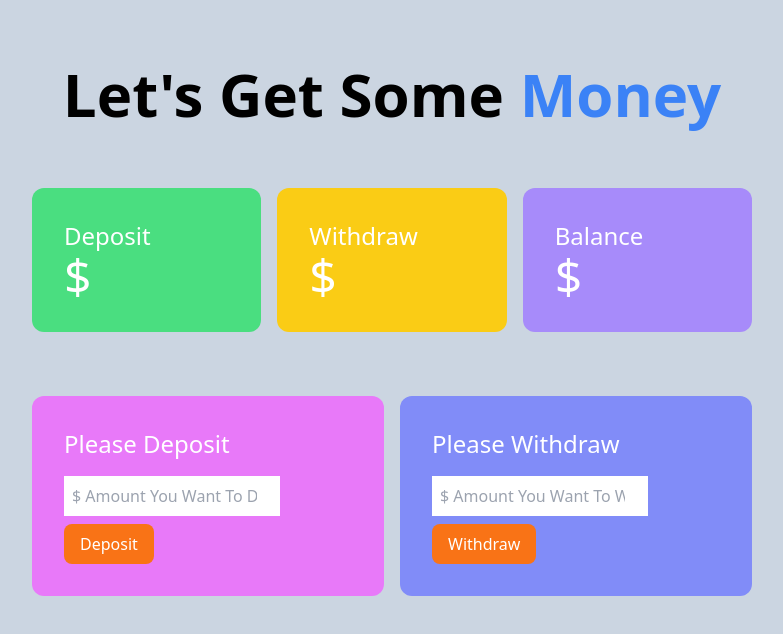
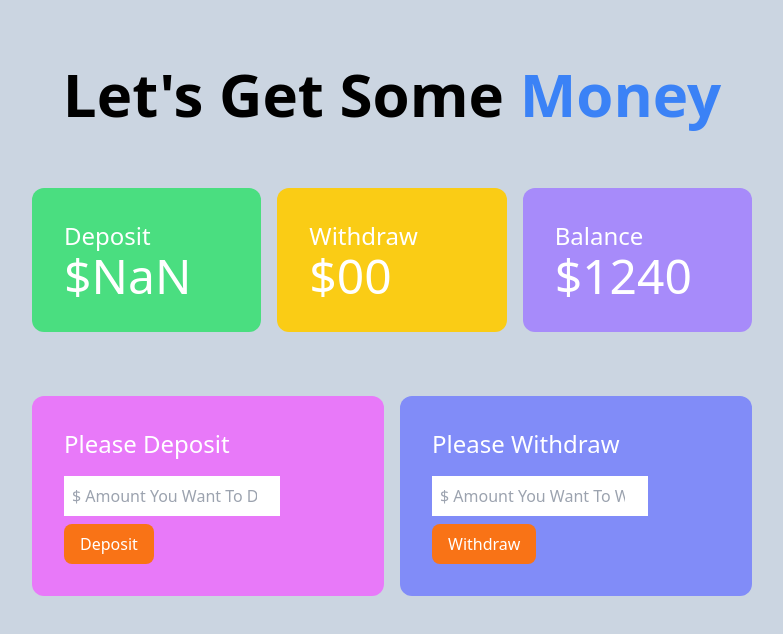
Before and after one commit to azimugv/functional-js-bank, a plain HTML site: page index.html in a window 1280 px wide. Both pictures are taken after a click on the button "Deposit". Shown: the whole page, without its empty margins (248-1031 px from the left). Drawn offline with nearby package versions, Linux system fonts and the light colour scheme.

Commit message:
New Deposit JS Added

```diff
--- a/index.html
+++ b/index.html
@@ -18,19 +18,19 @@
           <div class="bg-green-400 p-8 rounded-xl">
             <h4 class="text-2xl">Deposit</h4>
             <h2 class="text-5xl">
-              <span>$</span> <span id="total-deposit"></span>
+              <span>$</span><span id="total-deposit">00</span>
             </h2>
           </div>
           <div class="bg-yellow-400 p-8 rounded-xl">
             <h4 class="text-2xl">Withdraw</h4>
             <h2 class="text-5xl">
-              <span>$</span> <span id="total-withdraw"></span>
+              <span>$</span><span id="total-withdraw">00</span>
             </h2>
           </div>
           <div class="bg-violet-400 p-8 rounded-xl">
             <h4 class="text-2xl">Balance</h4>
             <h2 class="text-5xl">
-              <span>$</span> <span id="total-balance"></span>
+              <span>$</span><span id="total-balance">1240</span>
             </h2>
           </div>
         </div>
--- a/script/deposit.js
+++ b/script/deposit.js
@@ -0,0 +1,27 @@
+function getInputFieldValueById(inputFieldId) {
+  const inputField = document.getElementById(inputFieldId);
+  const inputFieldValueString = inputField.value;
+  const inputFieldValue = parseFloat(inputFieldValueString);
+  inputField.value = "";
+  return inputFieldValue;
+}
+
+function getElementValueById(elementId) {
+  const element = document.getElementById(elementId);
+  const elementValueString = element.innerText;
+  const elementValue = parseFloat(elementValueString);
+  return elementValue;
+}
+
+function setElementValueById(elementId, newValue) {
+  const element = document.getElementById(elementId);
+  element.innerText = newValue;
+}
+
+document.getElementById("btn-deposit").addEventListener("click", function () {
+  const newDepositAmount = getInputFieldValueById("deposit");
+  const previousDepositTotal = getElementValueById("total-deposit");
+
+  const newDepositTotal = previousDepositTotal + newDepositAmount;
+  setElementValueById("total-deposit", newDepositTotal);
+});
```
